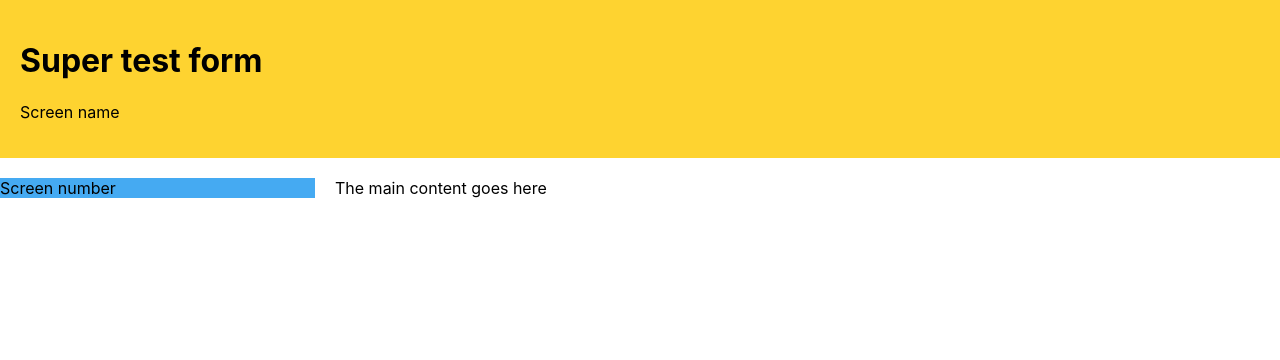
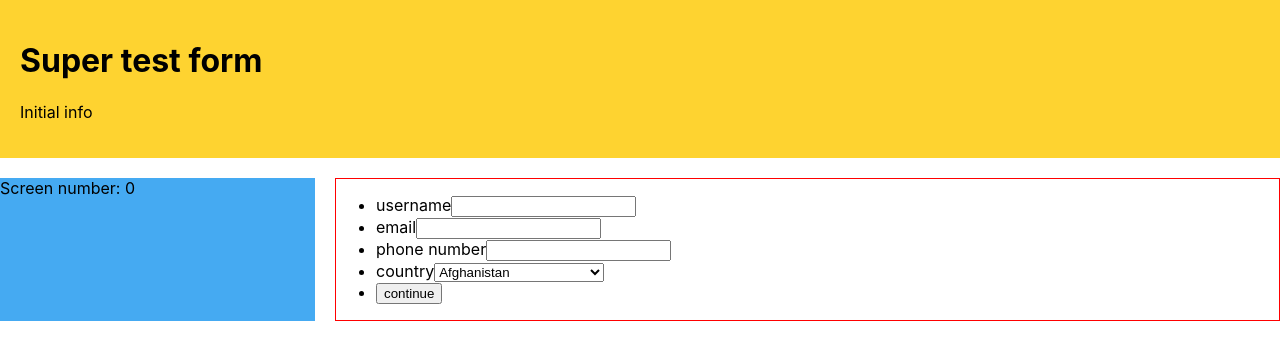
Before and after one commit to ortemcheg/multistep-form, a React (Create React App) app: page / in a window 1280 px wide. Shown: the top 360 px of the page. Built offline with nearby package versions, Linux system fonts and the light colour scheme.

Commit message:
Implements app state management

```diff
--- a/package.json
+++ b/package.json
@@ -3,6 +3,7 @@
   "version": "0.1.0",
   "private": true,
   "dependencies": {
+    "@reduxjs/toolkit": "^1.9.7",
     "@testing-library/jest-dom": "^5.17.0",
     "@testing-library/react": "^13.4.0",
     "@testing-library/user-event": "^13.5.0",
--- a/src/App.tsx
+++ b/src/App.tsx
@@ -1,16 +1,22 @@
+import { useReducer } from "react";
+import reducer, { initialState } from "./state/appReducer";
 import styles from "./App.module.css";
+import Screen1 from "./screens/Screen1";
 
-const screenNames = ["Initial info", "Password screen", "Review"];
+const screenNames = ["Initial info", "Password screen", "Review screen"];
 
 function App() {
+  const [state, dispatch] = useReducer(reducer, initialState);
   return (
     <div className={styles.container}>
       <header>
         <h1>Super test form</h1>
-        <p>Screen name</p>
+        <p>{screenNames[state.navigation.currentScreen]}</p>
       </header>
-      <main>The main content goes here</main>
-      <aside>Screen number</aside>
+      <main>
+        <Screen1 dispatch={dispatch} />
+      </main>
+      <aside>Screen number: {state.navigation.currentScreen}</aside>
     </div>
   );
 }
--- /dev/null
+++ b/src/screens/Screen.module.css
@@ -0,0 +1,3 @@
+.form {
+  border: 1px solid red;
+}
--- /dev/null
+++ b/src/screens/Screen1.tsx
@@ -0,0 +1,52 @@
+import React, { type FormEventHandler } from "react";
+import styles from "./Screen.module.css";
+import { addData } from "../state/appReducer";
+
+interface ScreenProps {
+  dispatch: React.Dispatch<ReturnType<typeof addData>>;
+}
+
+const Screen1: React.FC<ScreenProps> = ({ dispatch }) => {
+  const submitHandler: FormEventHandler<HTMLFormElement> = (e) => {
+    e.preventDefault();
+    dispatch(
+      addData({
+        username: "tester",
+        email: "hello@world",
+        phoneNumber: "234",
+        country: "Ahaha",
+      })
+    );
+  };
+  return (
+    <form className={styles.form} onSubmit={submitHandler}>
+      <ul>
+        <li>
+          <label htmlFor="username">username</label>
+          <input type="text" id="username" />
+        </li>
+        <li>
+          <label htmlFor="email">email</label>
+          <input type="email" id="email" />
+        </li>
+        <li>
+          <label htmlFor="phoneNumber">phone number</label>
+          <input type="tel" id="phoneNumber" />
+        </li>
+        <li>
+          <label htmlFor="country">country</label>
+          <select id="country">
+            <option>Afghanistan</option>
+            <option>Russia</option>
+            <option>United States of America</option>
+          </select>
+        </li>
+        <li>
+          <button type="submit">continue</button>
+        </li>
+      </ul>
+    </form>
+  );
+};
+
+export default Screen1;
--- /dev/null
+++ b/src/state/appReducer.ts
@@ -0,0 +1,44 @@
+import { createSlice } from "@reduxjs/toolkit";
+import type { PayloadAction } from "@reduxjs/toolkit";
+
+interface State {
+  navigation: {
+    currentScreen: number;
+  };
+  formData: {
+    [K in
+      | "username"
+      | "email"
+      | "phoneNumber"
+      | "country"
+      | "password"]: string;
+  };
+}
+
+export const initialState: State = {
+  navigation: {
+    currentScreen: 0,
+  },
+  formData: {
+    username: "", // required, string, 4-12 chars
+    email: "", // required any valid email
+    phoneNumber: "", // required, any valid phone number
+    country: "", // required, get async
+    password: "", // required, 8-16
+  },
+};
+
+const appSlice = createSlice({
+  name: "app",
+  initialState,
+  reducers: {
+    addData(state, action: PayloadAction<Partial<State["formData"]>>) {
+      console.log("updating data");
+      state.navigation.currentScreen++;
+      Object.assign(state.formData, action.payload);
+    },
+  },
+});
+
+export const { addData } = appSlice.actions;
+export default appSlice.reducer;
```
Also changed, not shown: src/screens/Screen2.tsx (added, +21 -0 lines), src/screens/Screen3.tsx (added, +9 -0 lines), 1 other file (tests, documents, lock files or other folders).
